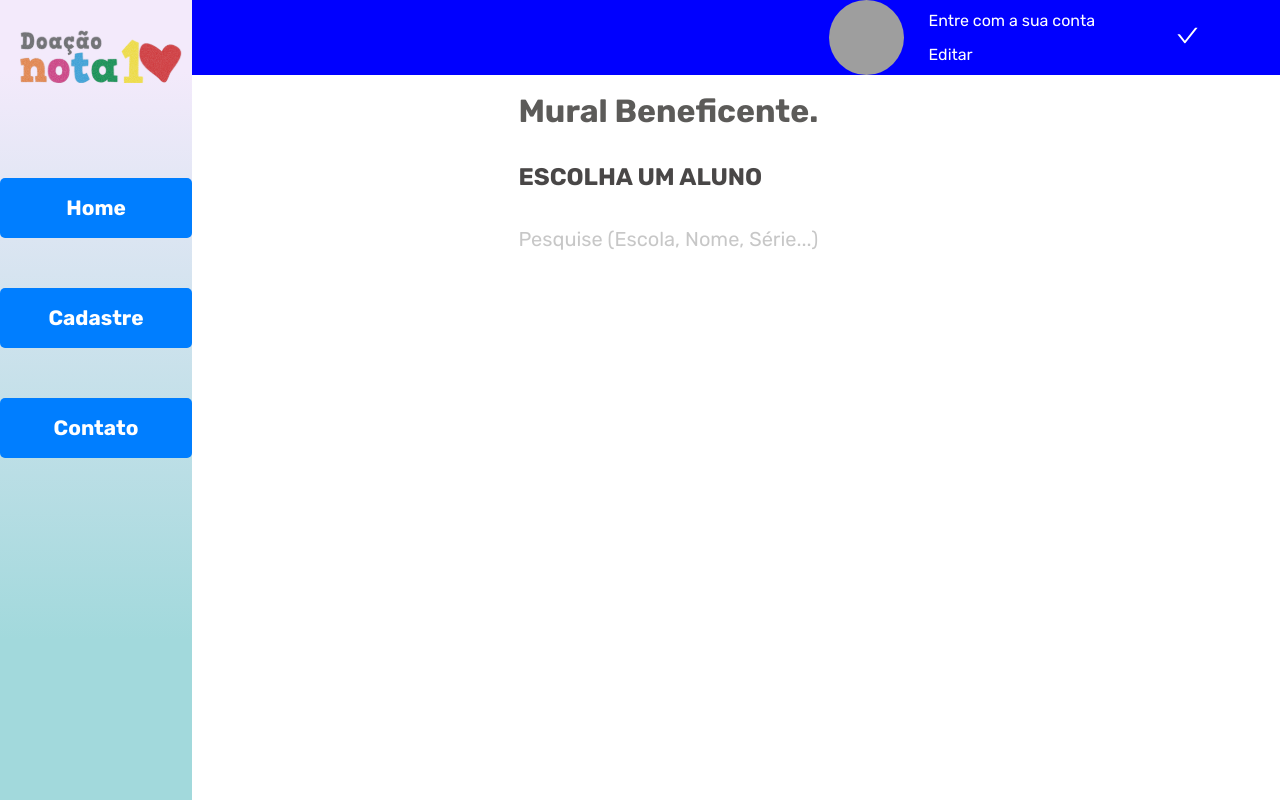
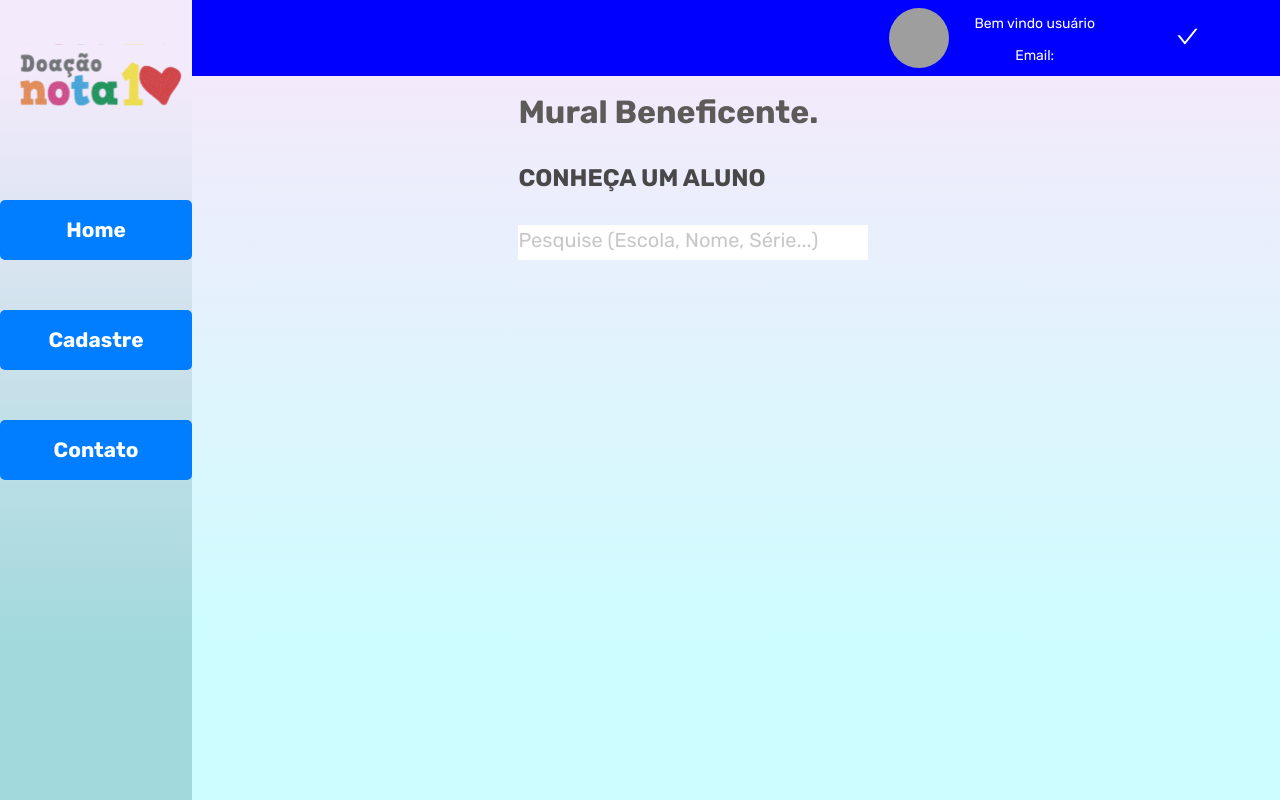
Before and after one commit to piagja/formacao-fcamara, a React (Create React App) app: page /dashboard in a window 1280 px wide. Built offline with nearby package versions, Linux system fonts and the light colour scheme; grey boxes are pictures that could not be loaded.

Commit message:
Fixou estilos da Dashboard e do Card, ajustou responsividade da Dashboard

```diff
--- a/src/components/Dashboard/CardDashboard/CardDashboard.css
+++ b/src/components/Dashboard/CardDashboard/CardDashboard.css
@@ -3,8 +3,8 @@
 }
 
 .quadro-info {
-  height: 350px;
-  width: 300px;
+  height: 400px;
+  width: 350px;
   box-shadow: 1px 1px 15px rgb(83, 71, 90);
   background-color: #ffffff;
   display: flex;
@@ -15,12 +15,12 @@
   margin: 20px;
   border-radius: 10px;
   border: none;
-  overflow: hidden;
+  overflow: scroll;
 }
 
 .quadro-info img {
-  height: 100px;
-  width: 100px;
+  height: 120px;
+  width: 120px;
 }
 
 .quadro-info:hover {
@@ -48,3 +48,25 @@
   margin-bottom: 25px;
   margin-top: -10px;
 }
+
+/** media queries */
+@media (max-width: 750px) {
+  .quadro {
+    display: flex;
+  }
+
+  .quadro-info {
+    height: 350px;
+    width: 100%;
+    overflow: auto;
+  }
+
+  .quadro-itens {
+    display: flex;
+    height: 100%;
+  }
+
+  .quadro-info img {
+    display: none;
+  }
+}
--- a/src/components/Dashboard/CardDashboard/CardDashboard.js
+++ b/src/components/Dashboard/CardDashboard/CardDashboard.js
@@ -3,7 +3,7 @@ import LogoCrianca from '../../../assets/img/mock-aluno.png'
 import './CardDashboard.css'
 
 export default function CardDashboard (props) {
-  const { nome, email, escola, mensagem, serie } = props.data
+  const { nome, email, escola, mensagem, serie, telefone } = props.data
 
   return (
     <div className='quadro'>
@@ -15,6 +15,7 @@ export default function CardDashboard (props) {
             <p><strong>Email:</strong> {email}</p>
             <p><strong>Escola:</strong> {escola}</p>
             <p><strong>Série:</strong> {serie}</p>
+            <p><strong>Telefone:</strong> {telefone}</p>
             <br />
             <p><strong>Mensagem:</strong> {mensagem}</p>
           </div>
--- a/src/components/Dashboard/Dashboard.css
+++ b/src/components/Dashboard/Dashboard.css
@@ -27,7 +27,7 @@ a {
 }
 
 .dashboard-logo {
-  height: 100%x;
+  height: 100%;
   width: 100%;
 }
 
@@ -42,7 +42,7 @@ a {
   flex-direction: column;
 }
 
-.dashboard-buttons-area button {
+.dashboard-buttons-area a {
   border-left: 2px solid var(--btn-sidenav-color);
   background-color: var(--btn-sidenav-color);
   color: white;
@@ -52,13 +52,16 @@ a {
   font-weight: bold;
   font-size: 1.3rem;
   margin-top: 50px;
+  display: flex;
+  justify-content: center;
+  align-items: center;
 }
 
-.dashboard-buttons-area button:last-of-type {
+.dashboard-buttons-area a:last-of-type {
   margin-bottom: 20rem;
 }
 
-.buttons button:hover {
+.buttons a:hover {
   background-color: #aaa;
   transition: all 0.3s;
 }
@@ -70,22 +73,27 @@ a {
     flex-direction: column;
   }
 
+  .dashboard-logo {
+    display: none;
+  }
+
   .dashboard-sidenav {
-    width: 100%;
-    display: flex;
+    width: 100vw;
   }
 
   .dashboard-buttons-area {
     display: flex;
-    align-items: center;
-    flex-wrap: wrap;
+    flex-direction: row;
+    justify-content: space-around;
   }
 
-  .dashboard-buttons-area button {
-    margin: 40px 20px;
+  .dashboard-buttons-area a {
     height: 50px;
-    width: 80px;
-    font-size: 12px;
+    width: 120px;
+  }
+
+  .dashboard-buttons-area a:last-of-type {
+    margin-bottom: 2rem;
   }
 }
 
@@ -95,6 +103,8 @@ a {
   display: flex;
   flex-direction: column;
   align-items: center;
+  background: rgb(243,234,251);
+  background: linear-gradient(180deg, rgba(243,234,251,1) 10%, rgb(206, 253, 255) 80%);
 }
 
 /** area de cima do dashboard */
@@ -108,8 +118,8 @@ a {
 }
 
 .dashboard-main_top img {
-  height: 75px;
-  width: 75px;
+  height: 60px;
+  width: 60px;
   border-radius: 50%;
   margin-right: 25px;
 }
@@ -143,15 +153,38 @@ a {
 
 .dashboard-navbar p {
   margin-top: 15px;
+  font-size: 14px;
+  margin-bottom: 12px;
+  text-align: center;
 }
 
 .dashboard-navbar-check {
   margin: 0 5rem;
 }
 
+/** media queries titulo, pesquisa e parte do topo */
+@media (max-width: 750px) {
+  .dashboard-navbar p {
+    margin-left: 18px;
+  }
+
+  .dashboard-titulo-pesquisa {
+    height: 200px;
+  }
+
+  .dashboard-titulo-pesquisa h1 {
+    margin-bottom: 12px;
+  }
+
+  .dashboard-titulo-pesquisa h2 {
+    margin-bottom: 12px;
+  }
+}
+
 /** area aonde os cards são inseridos */
 .dashboard-cards {
   display: flex;
+  justify-content: center;
   flex-wrap: wrap;
   overflow: auto;
 }
@@ -174,5 +207,4 @@ a {
     width: 100%;
     border-bottom: 2px solid #ccc;
   }
-
 }
--- a/src/components/Dashboard/Dashboard.js
+++ b/src/components/Dashboard/Dashboard.js
@@ -24,7 +24,7 @@ export default function Dashboard () {
   let nome, email
 
   if (!getData) {
-    nome = 'Entre com a sua conta'
+    nome = 'usuário'
     email = ''
   } else {
     nome = getData.nome
@@ -39,9 +39,9 @@ export default function Dashboard () {
 
         <div className='dashboard-buttons'>
           <div className='dashboard-buttons-area'>
-            <button><Link to='/'>Home</Link></button>
-            <button><Link to='/cadastro'>Cadastre</Link></button>
-            <button>Contato</button>
+            <Link to='/' className='dashboard-buttons-link'>Home</Link>
+            <Link to='/cadastro' className='dashboard-buttons-link'>Cadastre</Link>
+            <Link>Contato</Link>
           </div>
         </div>
 
@@ -53,8 +53,8 @@ export default function Dashboard () {
           <img src={AvatarPerfil} alt='Avatar do Usuário Logado' />
 
           <div className='dashboard-navbar'>
-            {nome}
-            <p>Editar</p>
+            <p>Bem vindo {nome}</p>
+            <p>Email:{email}</p>
           </div>
 
           <div className='dashboard-navbar-check'>
@@ -64,7 +64,7 @@ export default function Dashboard () {
         </div>
         <div className='dashboard-titulo-pesquisa'>
           <h1>Mural Beneficente.</h1>
-          <h2>ESCOLHA UM ALUNO</h2>
+          <h2>CONHEÇA UM ALUNO</h2>
           <input type='text' placeholder='Pesquise (Escola, Nome, Série...)' onChange={getSearchTerm} />
         </div>
 
```
